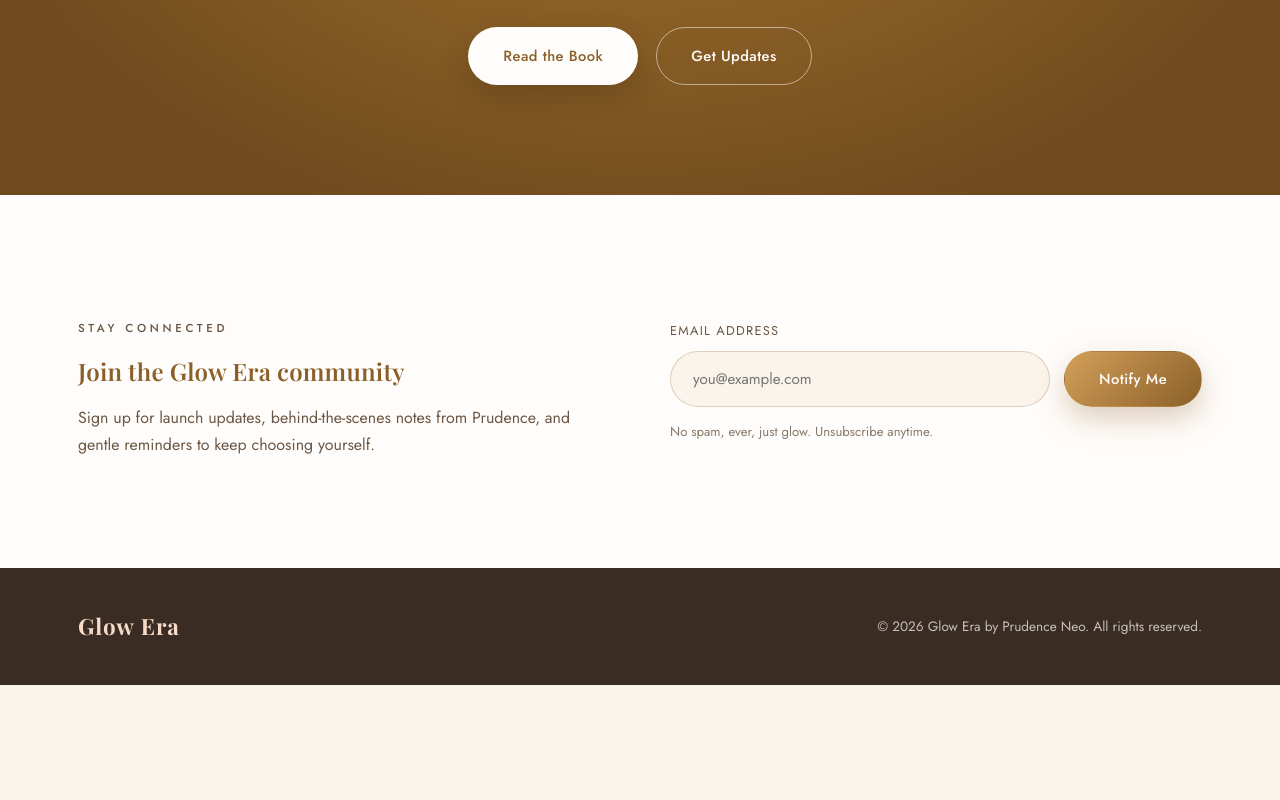
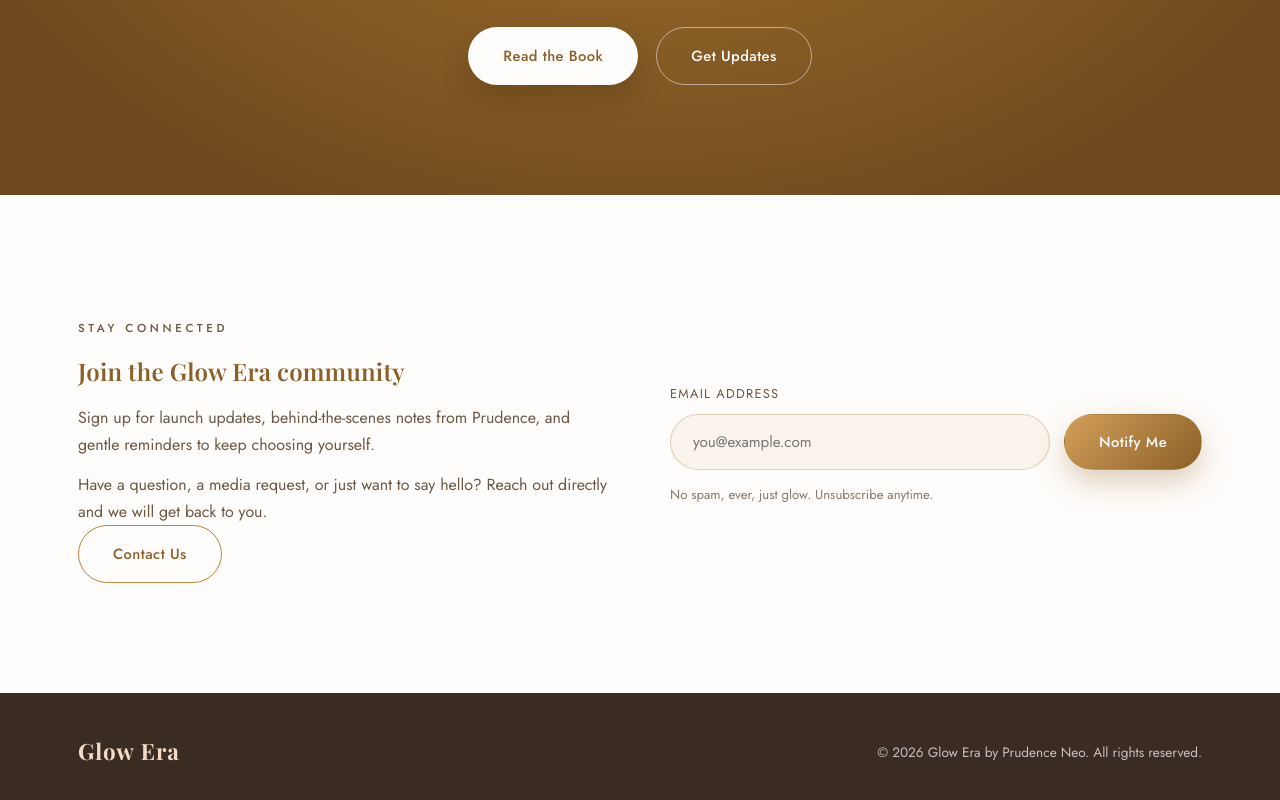
Before and after one commit to Nimadamus/GlowEraBook, a plain HTML site: page index.html in a window 1280 px wide. Shown: the part 3681-4481 px from the top of the page. Before the commit the page ends 4366 px from the top, so only its background shows below. Drawn offline with nearby package versions, Linux system fonts and the light colour scheme.

Commit message:
Add Contact Us mailto link to babynteo@gmail.com

```diff
--- a/index.html
+++ b/index.html
@@ -172,6 +172,8 @@
         <p class="eyebrow">Stay Connected</p>
         <h2>Join the Glow Era community</h2>
         <p>Sign up for launch updates, behind-the-scenes notes from Prudence, and gentle reminders to keep choosing yourself.</p>
+        <p>Have a question, a media request, or just want to say hello? Reach out directly and we will get back to you.</p>
+        <a href="mailto:babynteo@gmail.com" class="btn btn-outline">Contact Us</a>
       </div>
       <form class="contact-form" data-reveal>
         <label for="email">Email address</label>
```
